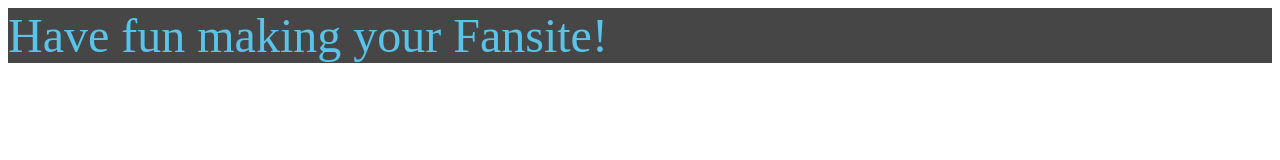
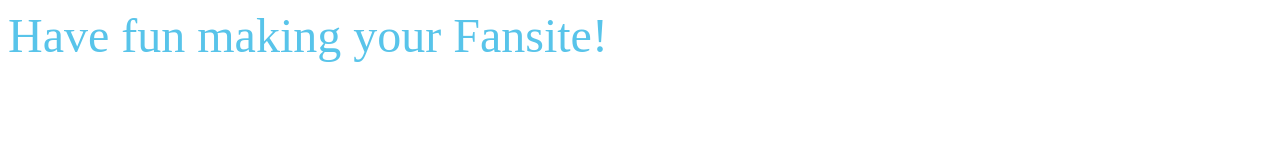
Before and after one commit to mxnageyt/SecondProject, a plain HTML site: page index.html in a window 1280 px wide. Drawn offline with Linux system fonts and the light colour scheme; files whose address does not match are found by name.

Commit message:
Update fansite.css

```diff
--- a/fansite.css
+++ b/fansite.css
@@ -1,20 +1,4 @@
 #welcome{
   font-size: 48px;
   color: rgb(88, 196, 234);
-body
-  background-image:url("https://bladereviews.com/images/spyderco/img-spyderco-hundred-pacer-02.jpg");
-   /* Background image is centered vertically and horizontally at all times */
-   background-position: center center;
-   /* Background image doesn't tile */
-   background-repeat: no-repeat;
-   /* Background image is fixed in the viewport so that it doesn't move when
-      the content's height is greater than the image's height */
-   background-attachment: fixed;
-   /* This is what makes the background image rescale based
-      on the container's size */
-   background-size: cover;
-   /* Set a background color that will be displayed
-      while the background image is loading */
-   background-color: #464646;
-
 }
```
